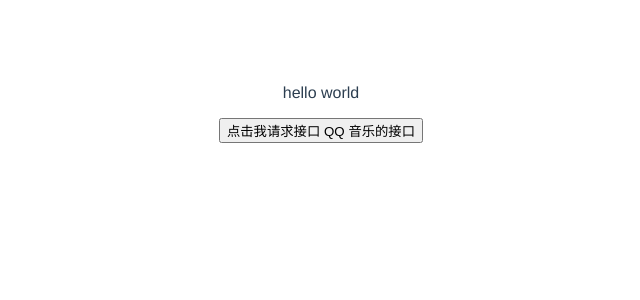
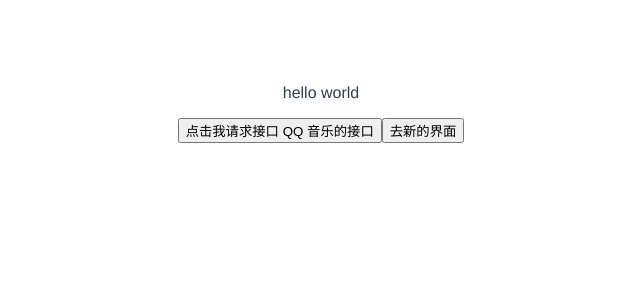
Before and after one commit to zhengkb/yy-app, a Vue app: page /#/ in a window 1280 px wide. Shown: the top 300 px of the page, without its empty margins (319-959 px from the left). Built offline with nearby package versions, Linux system fonts and the light colour scheme.

Commit message:
1.修复报错

```diff
--- a/src/components/HelloWorld.vue
+++ b/src/components/HelloWorld.vue
@@ -2,6 +2,7 @@
   <div>
     <p>hello world</p>
     <button @click="clickMe">点击我请求接口 QQ 音乐的接口</button>
+    <button @click="toNewPage">去新的界面</button>
     <div>
       <span>{{ value }}</span>
     </div>
@@ -29,6 +30,11 @@
             console.log("err", err);
           });
     },
+    toNewPage() {
+      this.$router.push({
+        path: '/watchTV'
+      })
+    }
   },
 };
 </script>
--- /dev/null
+++ b/src/components/StartWatchTV.vue
@@ -0,0 +1,5 @@
+<template>
+  <div>
+    <span>hello world</span>
+  </div>
+</template>
--- a/src/router/index.js
+++ b/src/router/index.js
@@ -1,5 +1,6 @@
-import { createRouter, createWebHashHistory } from "vue-router";
+import {createRouter, createWebHashHistory} from "vue-router";
 import Home from "../views/Home.vue";
+import WatchTV from "../components/StartWatchTV.vue";
 
 const routes = [
     {
@@ -10,12 +11,14 @@
     {
         path: "/about",
         name: "About",
-    // route level code-splitting
-    // this generates a separate chunk (about.[hash].js) for this route
-    // which is lazy-loaded when the route is visited.
         component: () =>
-      import(/* webpackChunkName: "about" */ "../views/About.vue"),
+            import("../views/About.vue"),
     },
+    {
+        path: "/watchTV",
+        name: "WatchTV",
+        component: WatchTV
+    }
 ];
 
 const router = createRouter({
```
Also changed, not shown: .eslintrc.js. Lines whose indentation alone changed are shown as unchanged.
